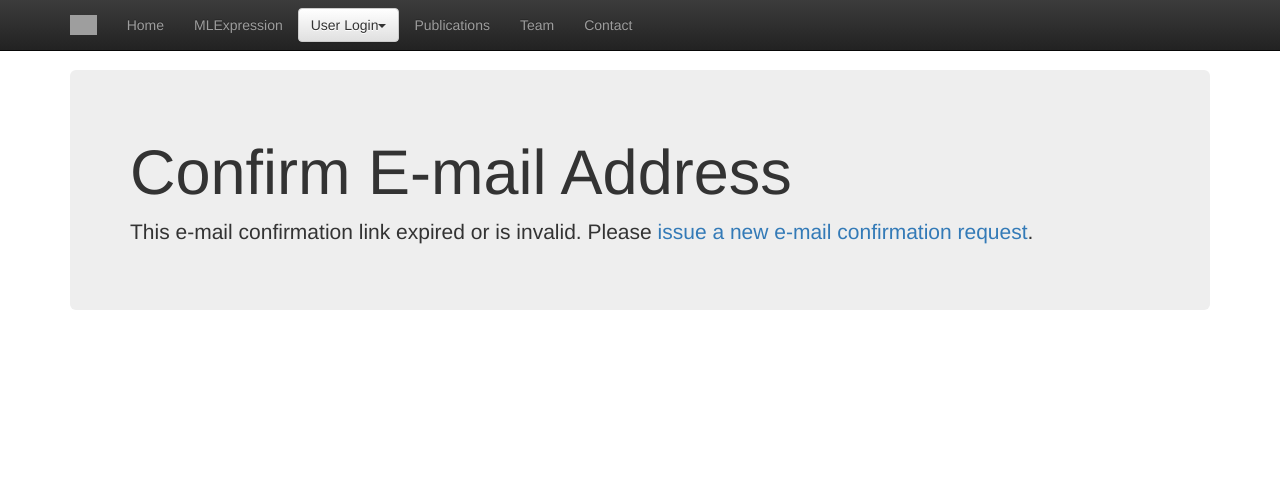
After one commit to clemlab/IMPweb, a Django app: template templates/account/email_confirm.html in a window 1280 px wide. The commit adds this page. Shown: the top 487 px of the page. Run offline with Django 3.2, Linux system fonts and the light colour scheme; the template is opened without the code that fills it, so the values that code supplies are empty; parts of the project's set-up code (start-up, migrations or seed data) failed here and were passed over; some libraries are stand-ins or nearby versions; grey boxes are pictures that could not be loaded.

Commit message:
cleaned up code and fixed social login and email verification

```diff
--- a/memprot_project/apps.py
+++ b/memprot_project/apps.py
@@ -1,7 +1,7 @@
 from django.apps import AppConfig
 from django.core.signals import request_finished
 from django.contrib.auth.signals import user_logged_in as django_login
-from allauth.account.signals import user_signed_up, user_logged_in
+from allauth.account.signals import user_signed_up, user_logged_in, email_confirmed
 
 
 from .signals import murder_console
@@ -11,6 +11,7 @@ class ProjectConfig(AppConfig):
 
 	def ready(self):
 		for i in range(10):
-			print('argle bargle')
+			print('memprot_signals linked in')
 		user_logged_in.connect(murder_console)
+		email_confirmed.connect(murder_console)
 		#user_signed_up.connect(garbage_fundion)
--- a/memprot_project/form.py
+++ b/memprot_project/form.py
@@ -45,7 +45,7 @@ class LoginForm(forms.Form):
 
     def login(self, request, user):
         from allauth.account.utils import perform_login
-        response = perform_login(request, user, None)
+        response = perform_login(request, user, 'Mandatory')
         return response
 
     def __init__(self, *args, **kwargs):
--- a/memprot_project/settings.py
+++ b/memprot_project/settings.py
@@ -138,7 +138,7 @@ PASSWORD_HASHERS = [
     'django.contrib.auth.hashers.PBKDF2SHA1PasswordHasher',
 ]
 
-SITE_ID = 3
+SITE_ID = 0
 
 # Static files (CSS, JavaScript, Images)
 # https://docs.djangoproject.com/en/1.9/howto/static-files/
@@ -182,6 +182,7 @@ ACCOUNT_USERNAME_REQUIRED = True
 ACCOUNT_AUTHENTICATION_METHOD = 'username'
 ACCOUNT_EMAIL_VERIFICATION = 'mandatory'
 ACCOUNT_EMAIL_CONFIRMATION_EXPIRE_DAYS = 3
+LOGIN_ON_EMAIL_CONFIRMATION = True
 
 
 SOCIAL_AUTH_GITHUB_KEY = 'c1f8df1469375db82e49'
--- a/memprot_project/signals.py
+++ b/memprot_project/signals.py
@@ -2,8 +2,7 @@
 
 
 def murder_console(sender, **kwargs):
-	for i in range(100):
-		print('koszonom!')
+	print('Received signal')
 
 def garbage_fundion(sender, request=False, user=False, **kwargs):
 	if not user or not request:
--- a/memprot_project/views.py
+++ b/memprot_project/views.py
@@ -27,7 +27,7 @@ def site_signup(request):
     else:
         form = UserProfileSignupForm()
 
-    return render(request, 'login_form.html', {'form': form}, {'redirect': 'signup'})
+    return render(request, 'login_form.html', {'form': form})
 
 def site_login(request):
     # if this is a POST request, we need to process it
--- /dev/null
+++ b/templates/account/email_confirm.html
@@ -0,0 +1,31 @@
+{% extends 'base.html' %}
+
+{% load i18n %}
+{% load account %}
+
+{% block head_title %}{% trans "Confirm E-mail Address" %}{% endblock %}
+
+
+{% block body_block %}
+<h1>{% trans "Confirm E-mail Address" %}</h1>
+
+{% if confirmation %}
+
+{% user_display confirmation.email_address.user as user_display %}
+
+<p>{% blocktrans with confirmation.email_address.email as email %}Please confirm that <a href="mailto:{{ email }}">{{ email }}</a> is an e-mail address for user {{ user_display }}.{% endblocktrans %}</p>
+
+<form method="post" action="{% url 'account_confirm_email' confirmation.key %}">
+{% csrf_token %}
+    <button type="submit">{% trans 'Confirm' %}</button>
+</form>
+
+{% else %}
+
+{% url 'account_email' as email_url %}
+
+<p>{% blocktrans %}This e-mail confirmation link expired or is invalid. Please <a href="{{ email_url }}">issue a new e-mail confirmation request</a>.{% endblocktrans %}</p>
+
+{% endif %}
+
+{% endblock %}
--- /dev/null
+++ b/templates/account/verified_email_required.html
@@ -0,0 +1,3 @@
+{% extends 'base.html' %}
+
+{% block body_block %}Please verify your email. A confirmation email has been sent to your listed address{% endblock %}
--- a/templates/base_navbar.html
+++ b/templates/base_navbar.html
@@ -43,7 +43,9 @@
           <button href="#" class="btn navbar-btn btn-default dropdown-toggle" data-toggle="dropdown" role="button" aria-haspopup="true" aria-expanded="false">User Login<span class="caret"></span></button>
           <ul class="dropdown-menu">
             {% load socialaccount %}
-            <li><a href="{% provider_login_url "google" process="login" %}">Google</a></li>
+            <li><a href="{% url 'signup' %}">Sign up</a></li>
+            <li><a href="{% url 'login' %}">Login</a></li>
+            <li><a href="{% provider_login_url "google" process="login" %}">Google Login</a></li>
           </ul>
         </li>
         {% endif %}
--- a/templates/login_input.html
+++ b/templates/login_input.html
@@ -12,7 +12,6 @@
       {% block navbar_block %}{% endblock %}
 
       <div class="container theme-showcase" role="main">
-        {% include "webform_navbar.html" %}
         {% block button_block %}{% endblock %}
         <div class="jumbotron">
         <!-- Django will fill this block in upon inheritance -->
--- a/webform/views.py
+++ b/webform/views.py
@@ -6,6 +6,8 @@ from .form import SubmissionForm
 from .script import email_script, saniscript
 
 from .models import SubmissionEntry, JobEntry
+
+from allauth.account.decorators import verified_email_required
 
 def db_view(request, uuid=False):
     if not uuid:
@@ -18,7 +20,6 @@ def db_view(request, uuid=False):
 def index(request):
     # test view
     return HttpResponse("something has gone right or wrong or something")
-
 
 def thanks(request):
     # if it receives a post from get_name, it spams some poor soul's email
@@ -38,7 +39,7 @@ def thanks(request):
     else:
         return HttpResponseRedirect('/webform/')
 
-
+@verified_email_required
 def get_name(request):
     # if this is a POST request, we need to process it
     # the first part of the if statement is never called
```
Also changed, not shown: memprot_project/models.py (+2 -7 lines).
